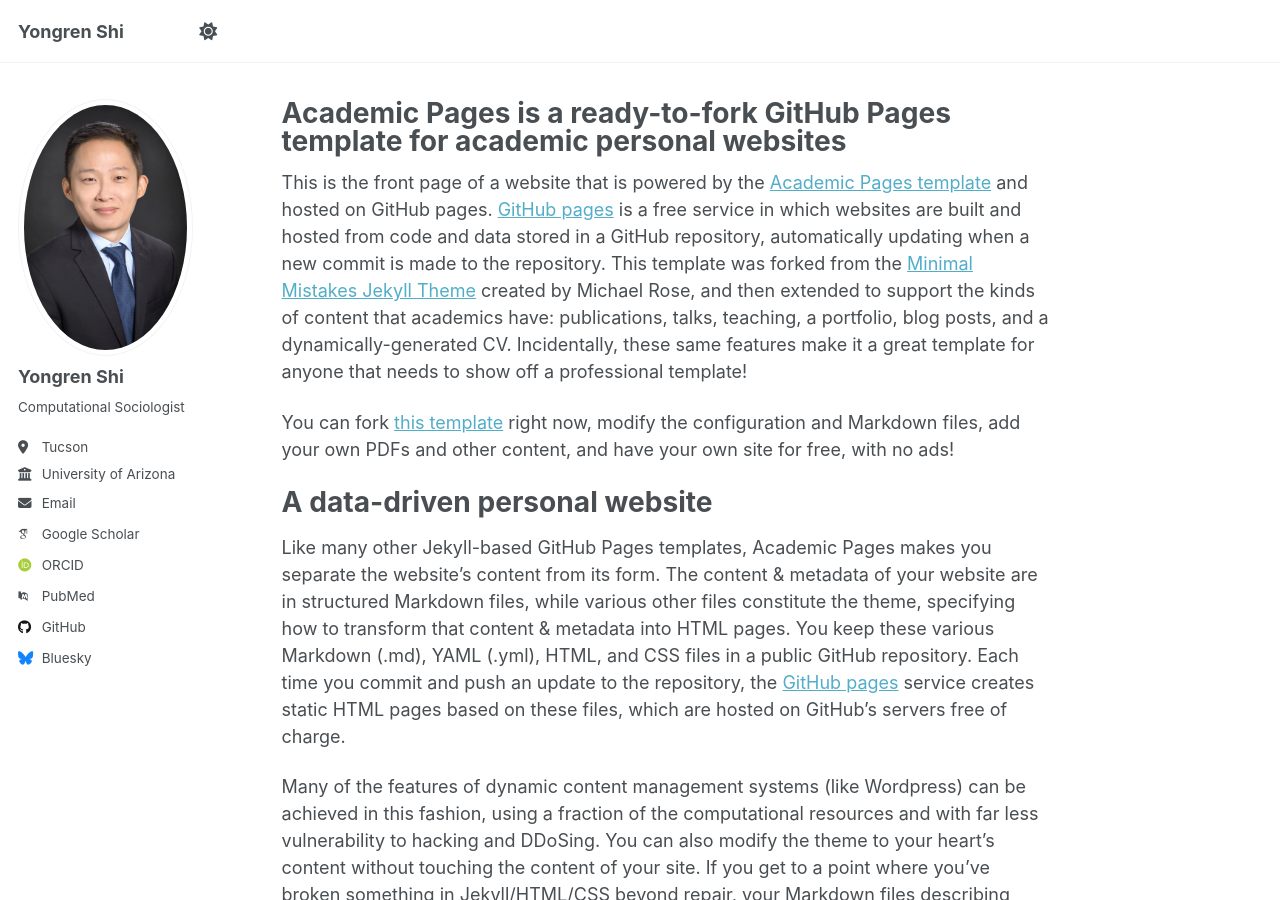
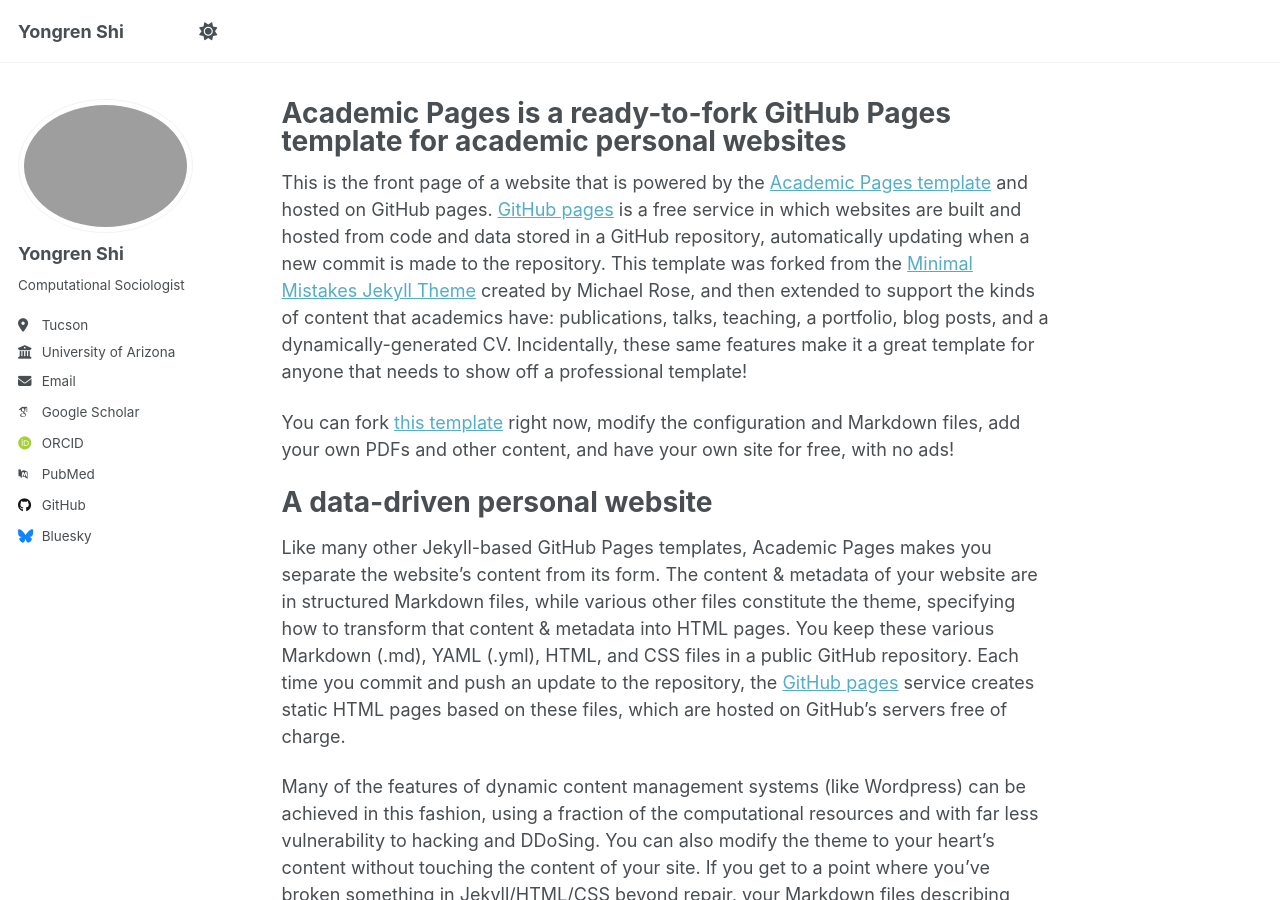
Before and after one commit to YongrenShi/YongrenShi, a Jekyll site: the page built from _pages/about.md, in a window 1280 px wide and 900 px high. Built offline with Jekyll 4.4.1, drawn with Linux system fonts in a browser that asks for light colours; some web fonts are replaced; a script that is not in the unit is left out.

Commit message:
Update _config.yml

```diff
--- a/_config.yml
+++ b/_config.yml
@@ -22,7 +22,7 @@ repository               : "academicpages/academicpages.github.io"
 #               Additional customization can be done by editing /_includes/author-profile.html
 author:
   # Biographic information
-  avatar           : "headshot_shi.jpg"
+  avatar           : #"headshot_shi.jpg"
   name             : "Yongren Shi"
   pronouns         : # example: "she/her"
   bio              : "Computational Sociologist"
```
